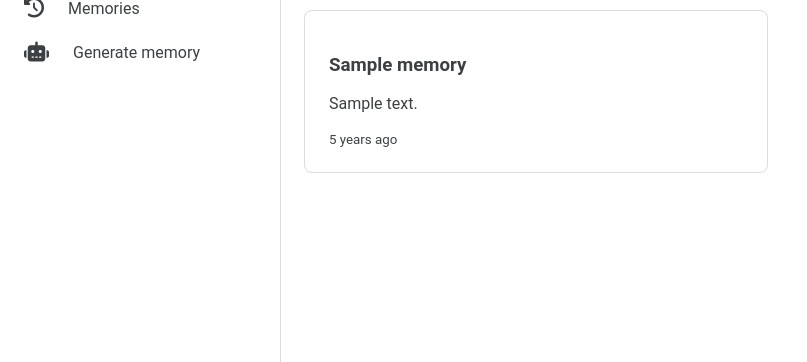
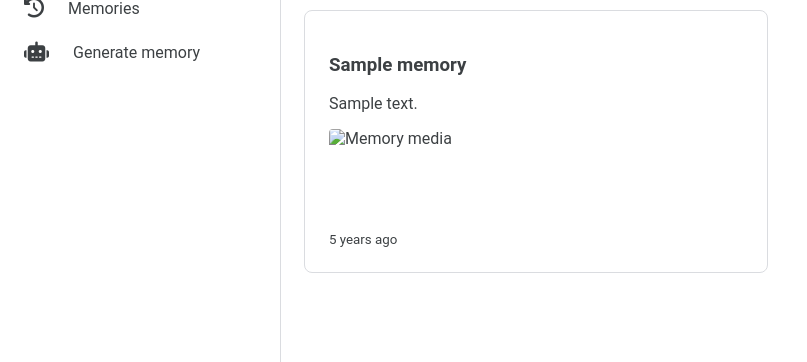
Before and after one commit to manitgupta/google-photos-agent, a Flask app: template google-photos/templates/memories.html in a window 1280 px wide. Shown: the part 146-508 px from the top of the page, without its empty margins (0-807 px from the left). Run offline with Flask 3, Linux system fonts and the light colour scheme; the template is opened without the code that fills it: most values are stand-ins (such as "Sample title", 1, 10 or a date in 2020).

Commit message:
Update schema to store memory and update UI to render memory

```diff
--- a/google-photos/db.py
+++ b/google-photos/db.py
@@ -112,14 +112,14 @@ def get_photos_by_person_db(person_id):
 def get_memories_by_user_db(user_id):
     """Fetch all memories for a user from Spanner."""
     sql = """
-        SELECT memory_id, memory_title, memory_description, creation_timestamp
+        SELECT memory_id, memory_title, memory_description, creation_timestamp, memory_media
         FROM Memories
         WHERE user_id = @user_id
         ORDER BY creation_timestamp DESC
     """
     params = {"user_id": user_id}
     param_types_map = {"user_id": param_types.STRING}
-    fields = ["memory_id", "memory_title", "memory_description", "creation_timestamp"]
+    fields = ["memory_id", "memory_title", "memory_description", "creation_timestamp", "memory_media"]
     return run_query(sql, params=params, param_types=param_types_map, expected_fields=fields)
 
 def get_person_by_id_db(person_id):
--- a/google-photos/static/style.css
+++ b/google-photos/static/style.css
@@ -353,6 +353,19 @@ nav a i {
     box-shadow: 0 4px 8px rgba(0,0,0,0.2), 0 2px 4px rgba(0,0,0,0.1);
 }
 
+.memory-card-photos {
+    display: flex;
+    gap: 8px;
+    margin-top: 16px;
+    overflow-x: auto;
+}
+
+.memory-card-photos img {
+    height: 100px;
+    border-radius: 4px;
+    object-fit: cover;
+}
+
 /* Chatbot */
 .chat-container {
     max-width: 800px;
--- a/google-photos/templates/memories.html
+++ b/google-photos/templates/memories.html
@@ -15,6 +15,15 @@
                 <div class="memory-card">
                     <h3>{{ memory.memory_title }}</h3>
                     <p>{{ memory.memory_description }}</p>
+
+                    {% if memory.memory_media %}
+                        <div class="memory-card-photos">
+                            {% for media_url in memory.memory_media %}
+                                <img src="{{ media_url }}" alt="Memory media">
+                            {% endfor %}
+                        </div>
+                    {% endif %}
+
                     <small class="timestamp">{{ memory.creation_timestamp|humanize_datetime }}</small>
                 </div>
             {% endfor %}
```
Also changed, not shown: google-photos/setup.py (+4 -3 lines).
